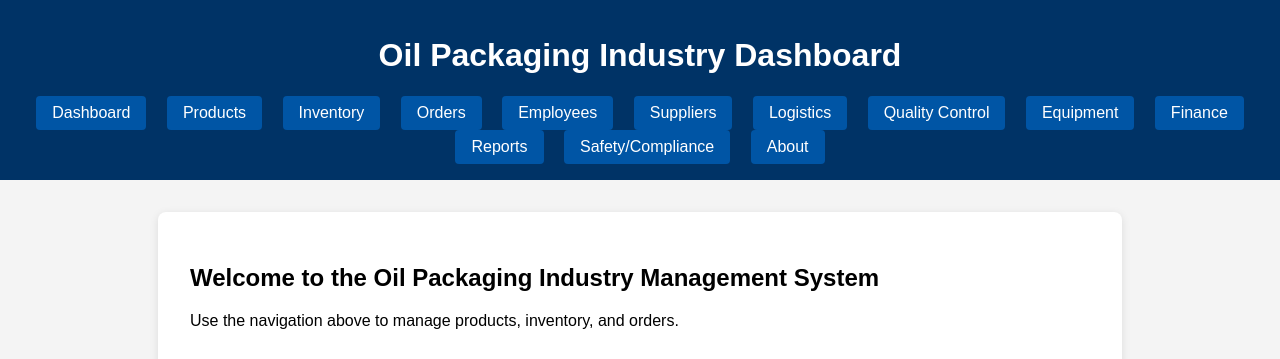
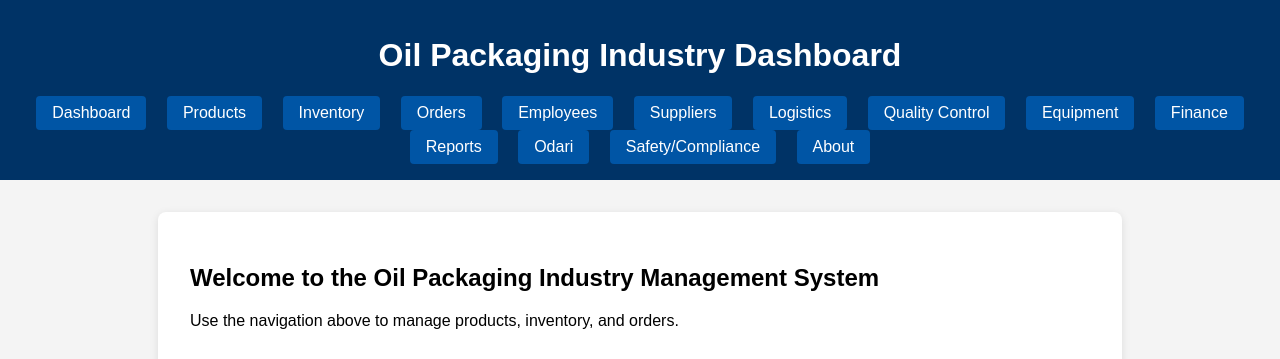
Before and after one commit to esaubornface73-maker/html1, a plain HTML site: page index.html in a window 1280 px wide. Shown: the top 359 px of the page. Drawn offline with Linux system fonts and the light colour scheme.

Commit message:
updated homepage

```diff
--- a/index.html
+++ b/index.html
@@ -21,6 +21,7 @@
             <button onclick="showSection('equipment')">Equipment</button>
             <button onclick="showSection('finance')">Finance</button>
             <button onclick="showSection('reports')">Reports</button>
+            <button >Odari</button>
          <button onclick="showSection('safety')">Safety/Compliance</button>
             <button onclick="showSection('about')">About</button>
         </nav>
```
